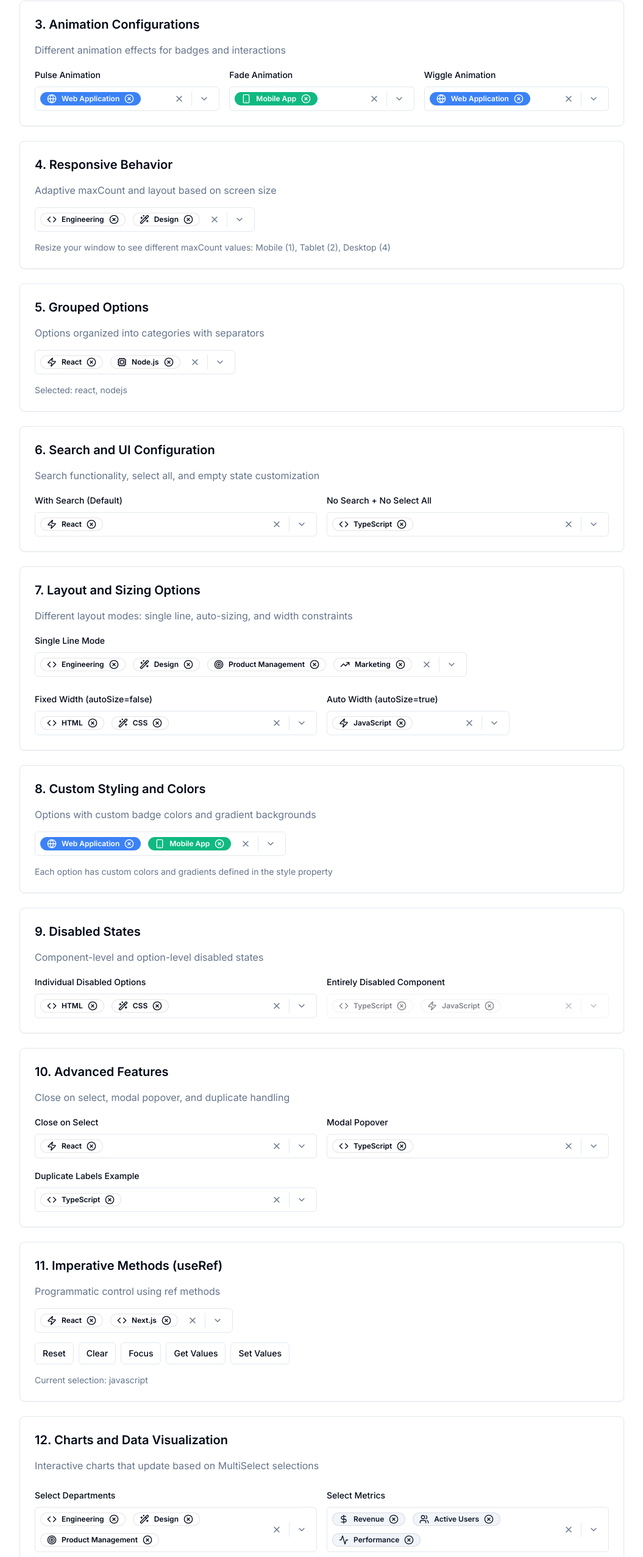
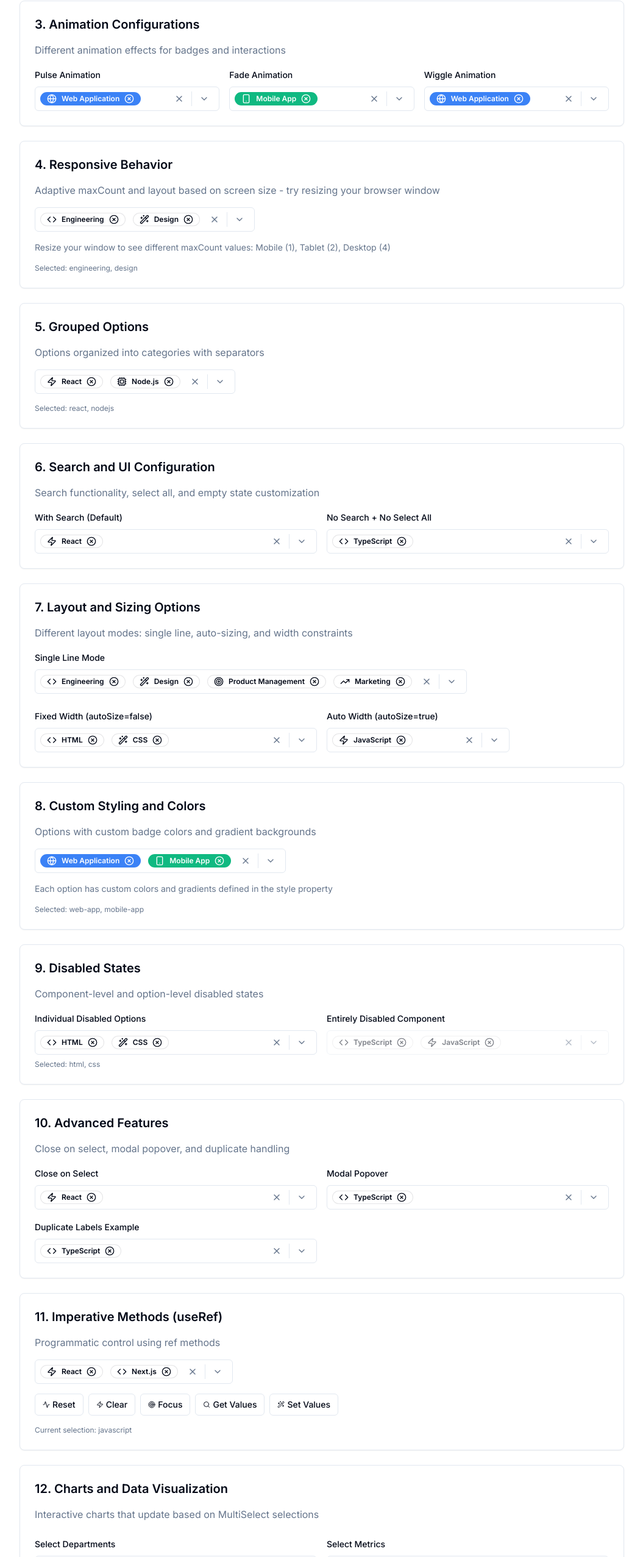
Before and after one commit to sersavan/shadcn-multi-select-component, a Next.js app: page / in a window 1280 px wide. Shown: the part 1129-3683 px from the top of the page at 61% size, without its empty margins (112-1167 px from the left). Built offline with nearby package versions, Linux system fonts and the light colour scheme.

Commit message:
Refactor Home component state management and update MultiSelect handlers for demo selections

```diff
--- a/src/app/page.tsx
+++ b/src/app/page.tsx
@@ -509,31 +509,26 @@ const FormSchema = z.object({
 });
 
 export default function Home() {
-	const [variantSelection, setVariantSelection] = useState<string[]>([
-		"typescript",
-	]);
-	const [animatedSelection, setAnimatedSelection] = useState<string[]>([
-		"web-app",
-	]);
-	const [responsiveSelection, setResponsiveSelection] = useState<string[]>([
-		"engineering",
-		"design",
-	]);
 	const [groupedSelection, setGroupedSelection] = useState<string[]>([
 		"react",
 		"nodejs",
 	]);
-	const [styledSelection, setStyledSelection] = useState<string[]>([
+	const [imperativeSelection, setImperativeSelection] = useState<string[]>([
+		"javascript",
+	]);
+
+	// Локальные состояния для демонстрационных примеров
+	const [variantDemo, setVariantDemo] = useState<string[]>(["typescript"]);
+	const [animatedDemo, setAnimatedDemo] = useState<string[]>(["web-app"]);
+	const [responsiveDemo, setResponsiveDemo] = useState<string[]>([
+		"engineering",
+		"design",
+	]);
+	const [styledDemo, setStyledDemo] = useState<string[]>([
 		"web-app",
 		"mobile-app",
 	]);
-	const [disabledSelection, setDisabledSelection] = useState<string[]>([
-		"html",
-		"css",
-	]);
-	const [imperativeSelection, setImperativeSelection] = useState<string[]>([
-		"javascript",
-	]);
+	const [disabledDemo, setDisabledDemo] = useState<string[]>(["html", "css"]);
 
 	const [selectedDepartments, setSelectedDepartments] = useState<string[]>([
 		"engineering",
@@ -672,50 +667,6 @@ export default function Home() {
 			{ name: "Social", size: 200, fill: "#ffa07a" },
 		];
 	}, [selectedMetrics]);
-
-	const generateMetricData = useMemo(() => {
-		const baseData = [
-			{ period: "Week 1", value: 100 },
-			{ period: "Week 2", value: 120 },
-			{ period: "Week 3", value: 110 },
-			{ period: "Week 4", value: 140 },
-		];
-
-		const monthlyData = [
-			{ period: "Jan", value: 450 },
-			{ period: "Feb", value: 520 },
-			{ period: "Mar", value: 480 },
-			{ period: "Apr", value: 600 },
-		];
-
-		const result: any = {};
-
-		if (selectedMetrics.includes("users")) {
-			result.users = selectedTimePeriods.includes("weekly")
-				? baseData.map((d) => ({ ...d, users: d.value * 100 }))
-				: monthlyData.map((d) => ({ ...d, users: d.value * 80 }));
-		}
-
-		if (selectedMetrics.includes("growth")) {
-			result.growth = selectedTimePeriods.includes("weekly")
-				? baseData.map((d) => ({ ...d, growth: d.value * 0.1 }))
-				: monthlyData.map((d) => ({ ...d, growth: d.value * 0.15 }));
-		}
-
-		if (selectedMetrics.includes("satisfaction")) {
-			result.satisfaction = selectedTimePeriods.includes("weekly")
-				? baseData.map((d) => ({
-						...d,
-						satisfaction: Math.min(95, d.value * 0.7 + 20),
-				  }))
-				: monthlyData.map((d) => ({
-						...d,
-						satisfaction: Math.min(98, d.value * 0.12 + 60),
-				  }));
-		}
-
-		return result;
-	}, [selectedMetrics, selectedTimePeriods]);
 
 	const form = useForm<z.infer<typeof FormSchema>>({
 		resolver: zodResolver(FormSchema),
@@ -950,7 +901,7 @@ export default function Home() {
 								<label className="text-sm font-medium">Inverted</label>
 								<MultiSelect
 									options={techStackOptions.slice(0, 4)}
-									onValueChange={setVariantSelection}
+									onValueChange={setVariantDemo}
 									defaultValue={["typescript"]}
 									variant="inverted"
 									placeholder="Inverted variant"
@@ -1002,7 +953,7 @@ export default function Home() {
 								<label className="text-sm font-medium">Wiggle Animation</label>
 								<MultiSelect
 									options={projectTypesWithStyle.slice(0, 3)}
-									onValueChange={setAnimatedSelection}
+									onValueChange={setAnimatedDemo}
 									defaultValue={["web-app"]}
 									animationConfig={{
 										badgeAnimation: "wiggle",
@@ -1021,12 +972,13 @@ export default function Home() {
 							4. Responsive Behavior
 						</h3>
 						<p className="text-muted-foreground mb-4">
-							Adaptive maxCount and layout based on screen size
+							Adaptive maxCount and layout based on screen size - try resizing
+							your browser window
 						</p>
 						<div className="space-y-4">
 							<MultiSelect
 								options={companyDepartments}
-								onValueChange={setResponsiveSelection}
+								onValueChange={setResponsiveDemo}
 								defaultValue={["engineering", "design"]}
 								placeholder="Select departments"
 								responsive={{
@@ -1039,6 +991,9 @@ export default function Home() {
 							<p className="text-sm text-muted-foreground">
 								Resize your window to see different maxCount values: Mobile (1),
 								Tablet (2), Desktop (4)
+							</p>
+							<p className="text-xs text-muted-foreground">
+								Selected: {responsiveDemo.join(", ") || "None"}
 							</p>
 						</div>
 					</Card>
@@ -1058,7 +1013,7 @@ export default function Home() {
 								className="w-full max-w-lg"
 								maxCount={5}
 							/>
-							<p className="text-sm text-muted-foreground">
+							<p className="text-xs text-muted-foreground">
 								Selected: {groupedSelection.join(", ") || "None"}
 							</p>
 						</div>
@@ -1177,7 +1132,7 @@ export default function Home() {
 						<div className="space-y-4">
 							<MultiSelect
 								options={projectTypesWithStyle}
-								onValueChange={setStyledSelection}
+								onValueChange={setStyledDemo}
 								defaultValue={["web-app", "mobile-app"]}
 								placeholder="Select project types"
 								className="w-full max-w-lg"
@@ -1186,6 +1141,9 @@ export default function Home() {
 							<p className="text-sm text-muted-foreground">
 								Each option has custom colors and gradients defined in the style
 								property
+							</p>
+							<p className="text-xs text-muted-foreground">
+								Selected: {styledDemo.join(", ") || "None"}
 							</p>
 						</div>
 					</Card>
@@ -1203,11 +1161,14 @@ export default function Home() {
 								</label>
 								<MultiSelect
 									options={skillsWithDisabled}
-									onValueChange={setDisabledSelection}
+									onValueChange={setDisabledDemo}
 									defaultValue={["html", "css"]}
 									placeholder="Some options disabled"
 									autoSize={false}
 								/>
+								<p className="text-xs text-muted-foreground">
+									Selected: {disabledDemo.join(", ") || "None"}
+								</p>
 							</div>
 							<div className="space-y-2">
 								<label className="text-sm font-medium">
@@ -1305,22 +1266,27 @@ export default function Home() {
 							/>
 							<div className="flex flex-wrap gap-2">
 								<Button size="sm" variant="outline" onClick={handleReset}>
+									<Icons.activity className="mr-1 h-3 w-3" />
 									Reset
 								</Button>
 								<Button size="sm" variant="outline" onClick={handleClear}>
+									<Icons.zap className="mr-1 h-3 w-3" />
 									Clear
 								</Button>
 								<Button size="sm" variant="outline" onClick={handleFocus}>
+									<Icons.target className="mr-1 h-3 w-3" />
 									Focus
 								</Button>
 								<Button size="sm" variant="outline" onClick={handleGetValues}>
+									<Icons.search className="mr-1 h-3 w-3" />
 									Get Values
 								</Button>
 								<Button size="sm" variant="outline" onClick={handleSetValues}>
+									<Icons.wand className="mr-1 h-3 w-3" />
 									Set Values
 								</Button>
 							</div>
-							<p className="text-sm text-muted-foreground">
+							<p className="text-xs text-muted-foreground">
 								Current selection: {imperativeSelection.join(", ") || "None"}
 							</p>
 						</div>
@@ -1973,10 +1939,6 @@ export function MyComponent() {
       options={options}
       onValueChange={setSelectedValues}
       defaultValue={selectedValues}
-      placeholder="Select frameworks"
-      variant="default"
-      animation={0.2}
-      maxCount={3}
     />
   );
 }`}</code>
@@ -2008,7 +1970,9 @@ export function MyComponent() {
     />
   );
 }`);
-										toast.success("Code copied to clipboard!");
+										toast.success("Code copied to clipboard!", {
+											description: "You can now paste it into your project",
+										});
 									}}>
 									<Copy className="h-4 w-4" />
 									Copy
```
